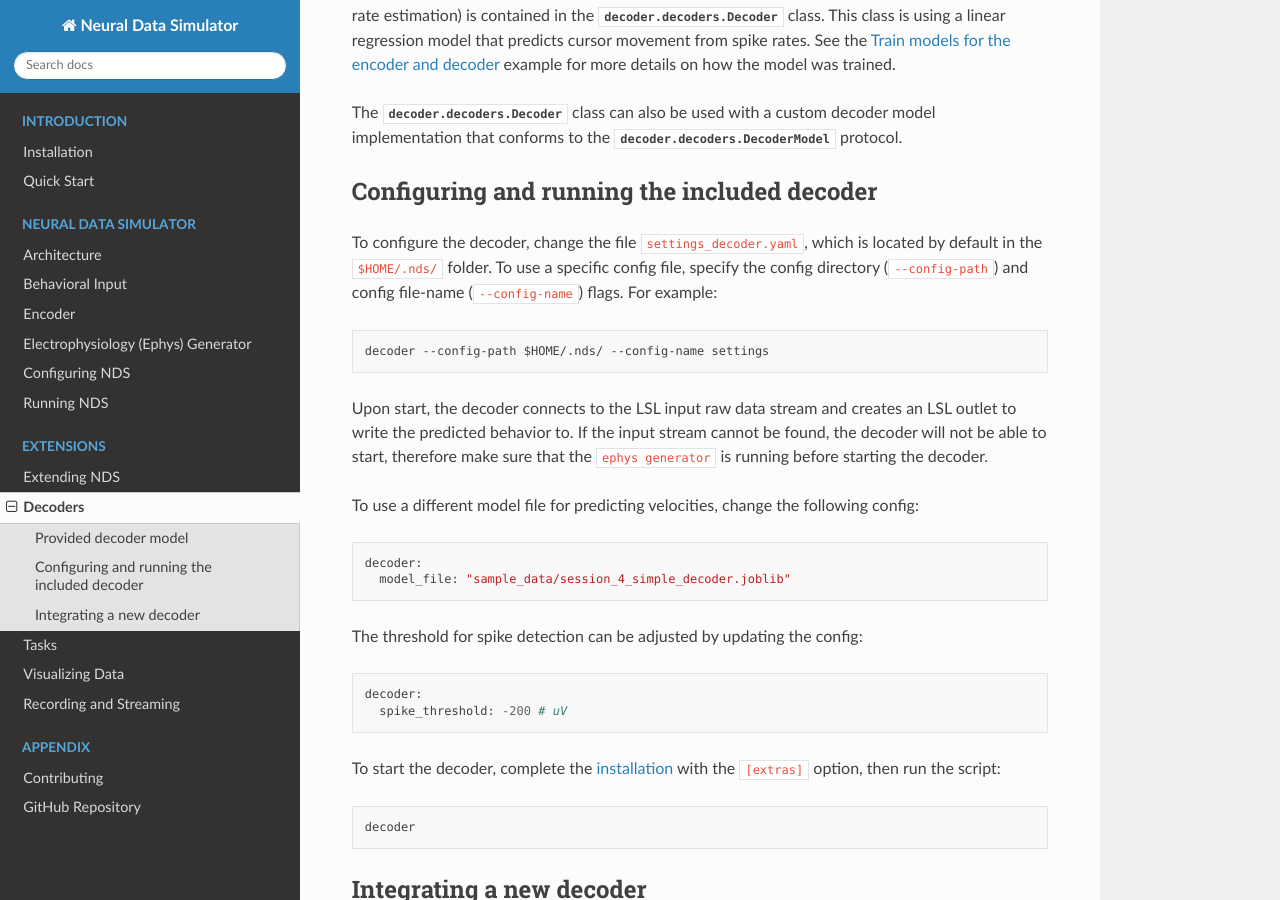
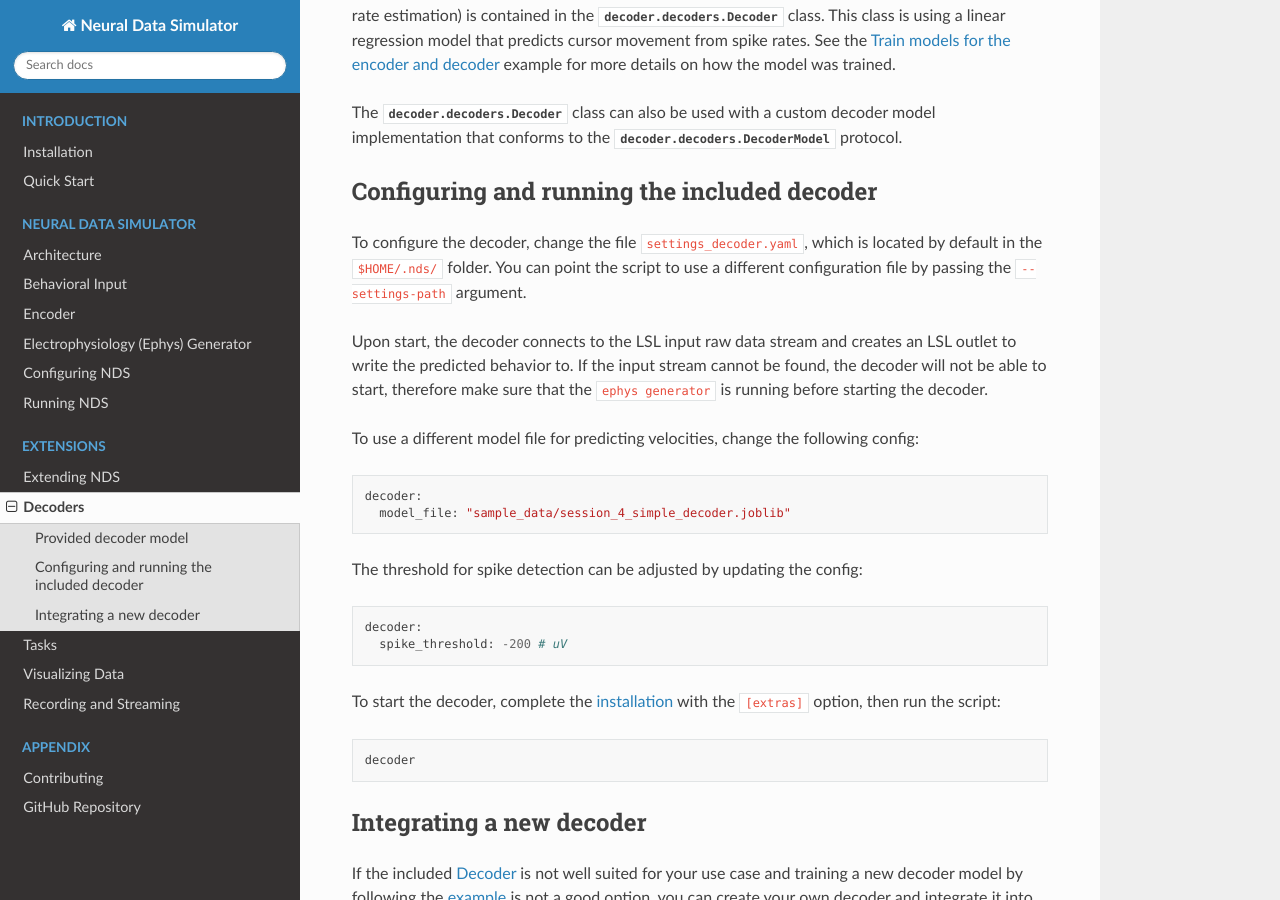
Before and after one commit to agencyenterprise/neural-data-simulator, a Sphinx documentation site: the page built from docs/source/decoders.md, in a window 1280 px wide and 900 px high, scrolled down 454 px. Built offline with Sphinx 7.4.7 and the Read the Docs theme 2.0.0, drawn with Linux system fonts in a browser that asks for light colours; pages that are not in the unit, such as notebooks, are missing from menus.

Commit message:
Revert docs

````diff
--- a/docs/source/decoders.md
+++ b/docs/source/decoders.md
@@ -12,10 +12,7 @@ The {class}`decoder.decoders.Decoder` class can also be used with a custom decod
 
 ## Configuring and running the included decoder
 
-To configure the decoder, change the file `settings_decoder.yaml`, which is located by default in the `$HOME/.nds/` folder.  To use a specific config file, specify the config directory (`--config-path`) and config file-name (`--config-name`) flags. For example:
-```
-decoder --config-path $HOME/.nds/ --config-name settings
-```
+To configure the decoder, change the file `settings_decoder.yaml`, which is located by default in the `$HOME/.nds/` folder. You can point the script to use a different configuration file by passing the `--settings-path` argument.
 
 Upon start, the decoder connects to the LSL input raw data stream and creates an LSL outlet to write the predicted behavior to. If the input stream cannot be found, the decoder will not be able to start, therefore make sure that the `ephys generator` is running before starting the decoder.
 
````
Also changed, not shown: docs/source/ephys_generator.md (+1 -5 lines), docs/source/tasks.md (+1 -5 lines), docs/source/utilities.md (+1 -5 lines).
